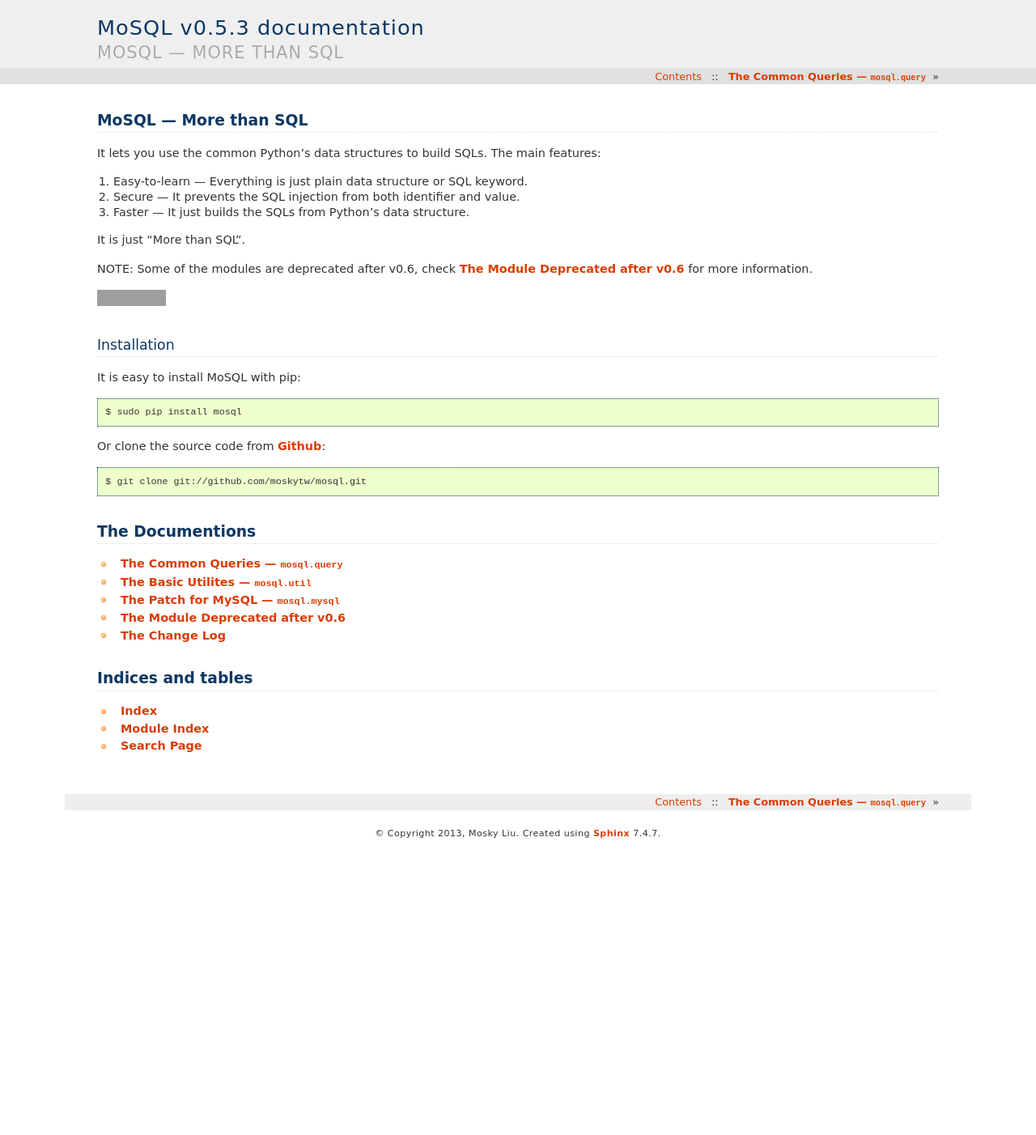
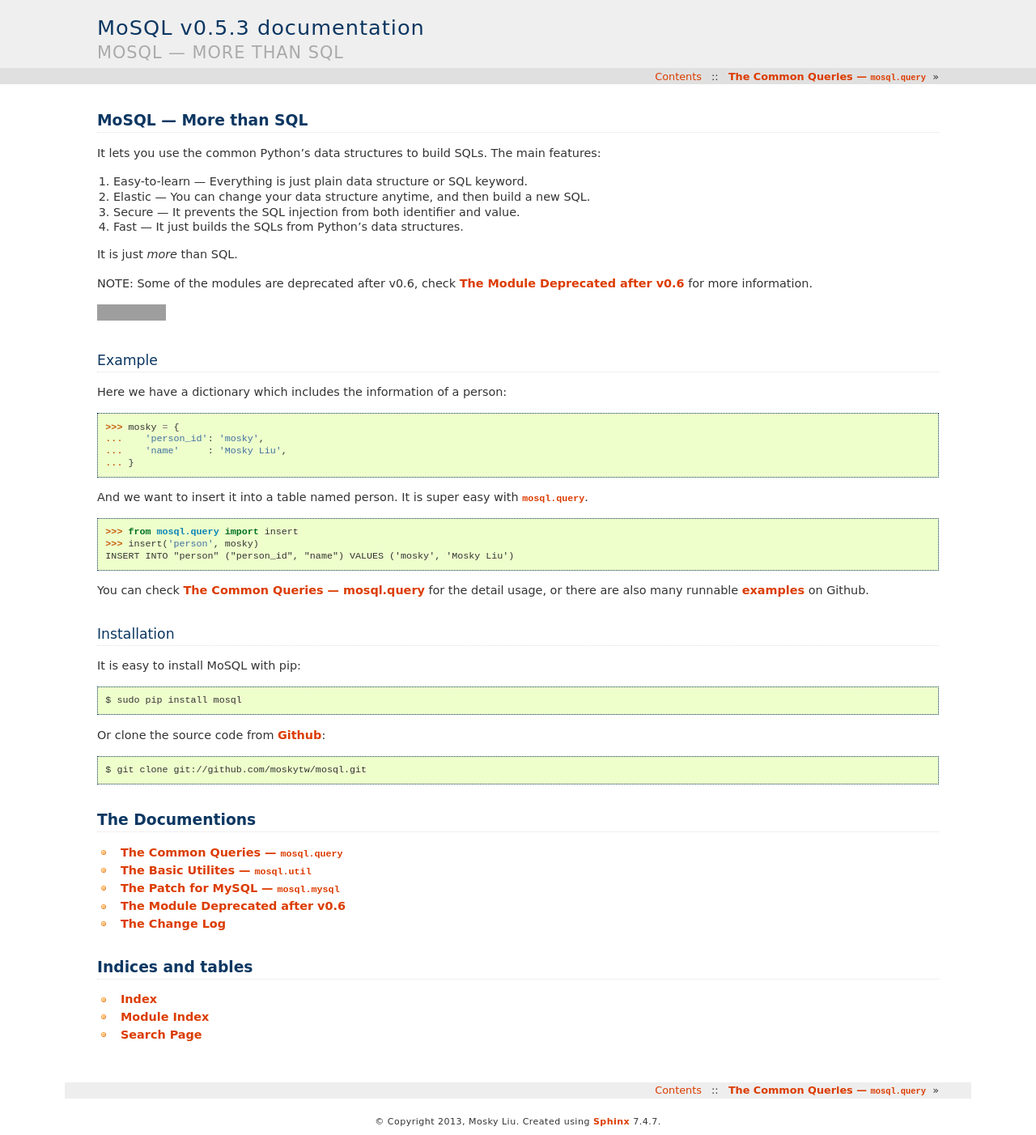
Before and after one commit to moskytw/mosql, a Sphinx documentation site: the page built from docs/index.rst, in a window 1280 px wide. Shown: the whole page at 81% size. Built offline with Sphinx 7.4.7, drawn with Linux system fonts in a browser that asks for light colours; before the commit the page ends 1046 px from its top, so only the background shows below that; grey boxes are pictures that could not be loaded.

Commit message:
added example section

```diff
--- a/docs/index.rst
+++ b/docs/index.rst
@@ -10,10 +10,12 @@
 features:
 
 1. Easy-to-learn --- Everything is just plain data structure or SQL keyword.
-2. Secure --- It prevents the SQL injection from both identifier and value.
-3. Faster --- It just builds the SQLs from Python's data structure.
+2. Elastic --- You can change your data structure anytime, and then build a new
+   SQL.
+3. Secure --- It prevents the SQL injection from both identifier and value.
+4. Fast --- It just builds the SQLs from Python's data structures.
 
-It is just "More than SQL".
+It is just *more* than SQL.
 
 NOTE: Some of the modules are deprecated after v0.6, check :doc:`/deprecated`
 for more information.
@@ -52,6 +54,30 @@
         </div>
     </div>
 
+Example
+-------
+
+Here we have a dictionary which includes the information of a person:
+
+::
+
+    >>> mosky = {
+    ...    'person_id': 'mosky',
+    ...    'name'     : 'Mosky Liu',
+    ... }
+
+And we want to insert it into a table named person. It is super easy with
+:mod:`mosql.query`.
+
+::
+
+    >>> from mosql.query import insert
+    >>> insert('person', mosky)
+    INSERT INTO "person" ("person_id", "name") VALUES ('mosky', 'Mosky Liu')
+
+You can check :doc:`/query` for the detail usage, or there are also many
+runnable `examples <https://github.com/moskytw/mosql/tree/dev/examples>`_ on
+Github.
 
 Installation
 ------------
```
